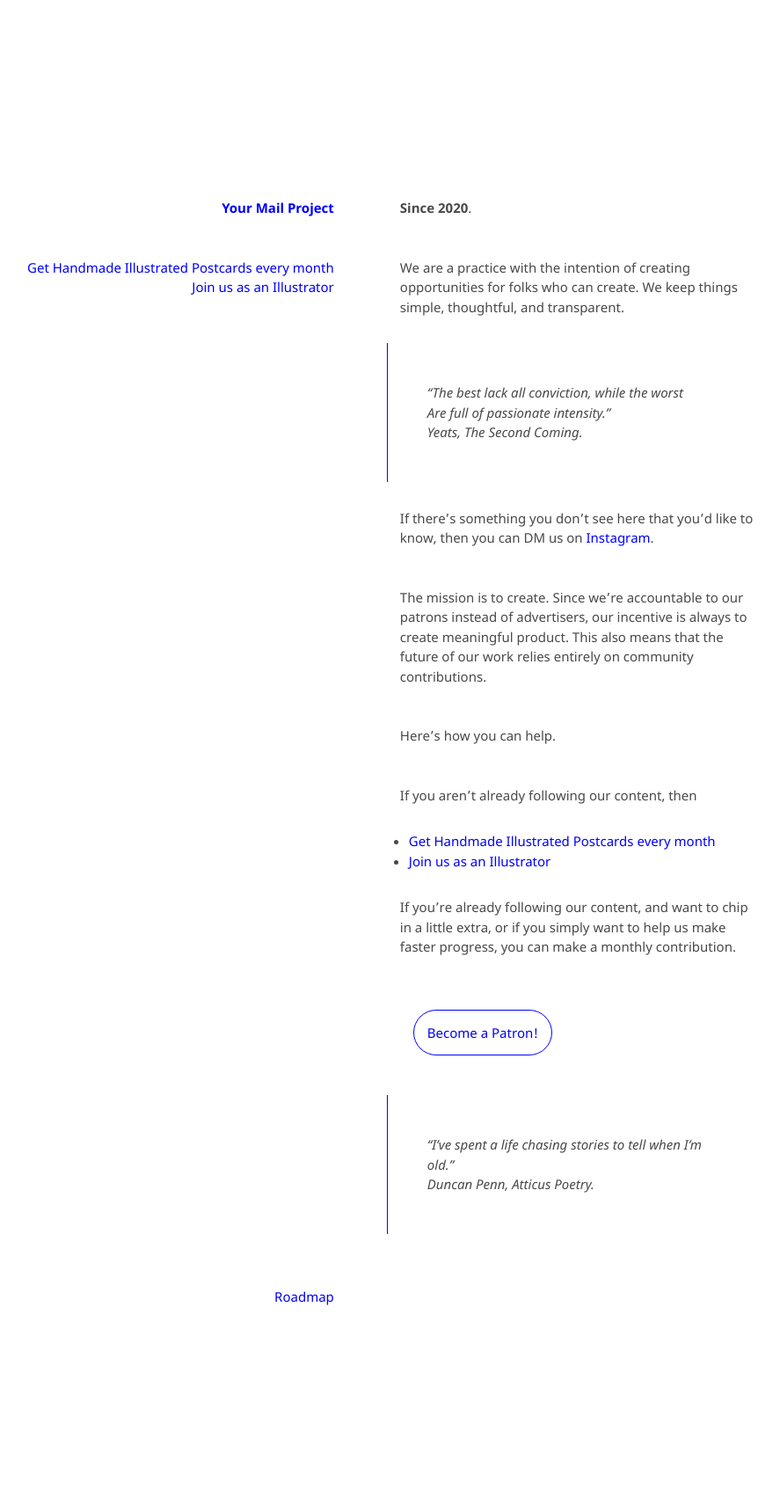
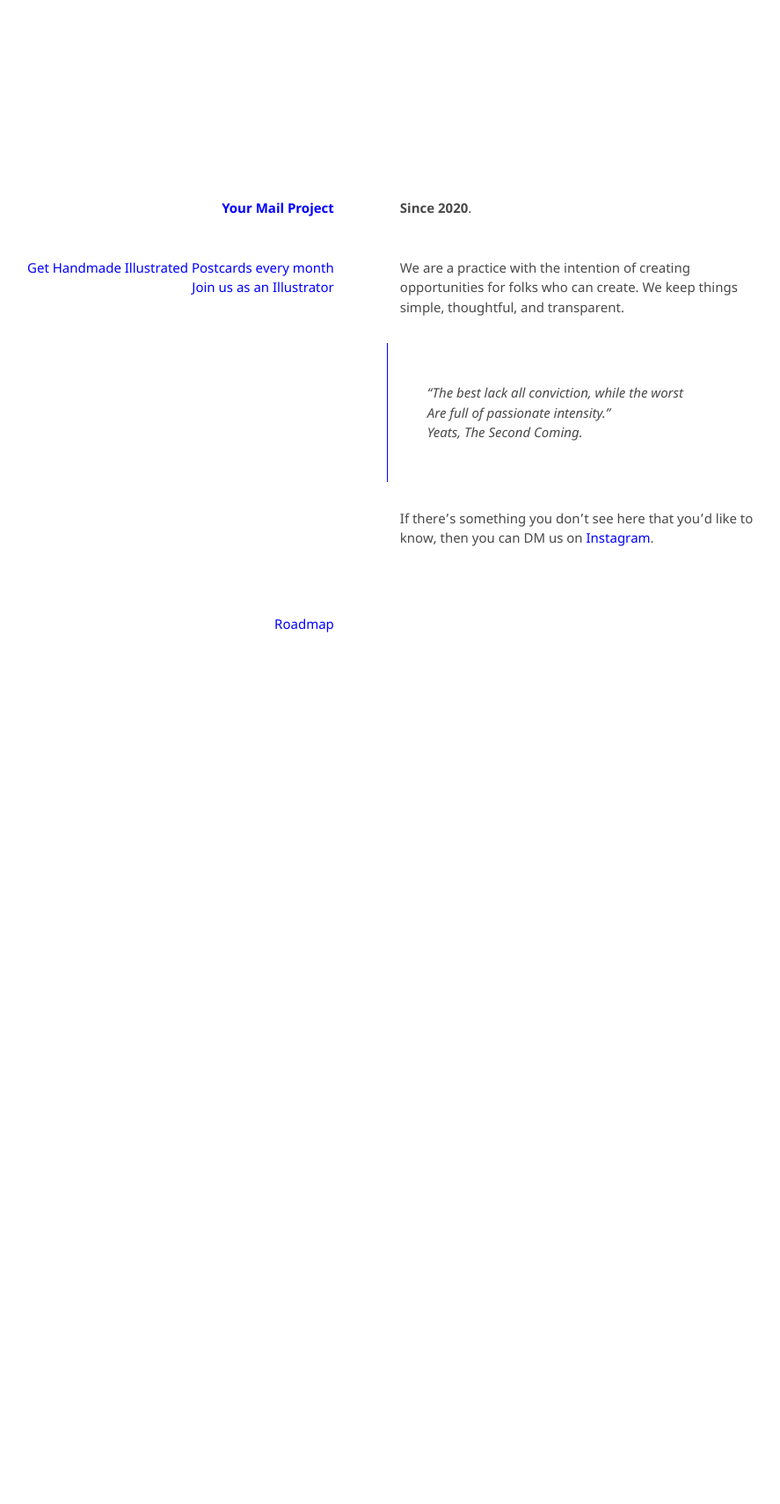
Before and after one commit to kvshvlin/yourmailproject, a Jekyll site: the page built from index.md, in a window 1280 px wide. Shown: the whole page at 88% size, without its empty margins (194-1081 px from the left). Built offline with Jekyll 4.4.1, drawn with Linux system fonts in a browser that asks for light colours; our own code applies the rules of GitHub Pages for plain Markdown files; after the commit the page ends 945 px from its top, so only the background shows below that.

Commit message:
Update index.md

```diff
--- a/index.md
+++ b/index.md
@@ -7,25 +7,3 @@ Are full of passionate intensity."
 > Yeats, The Second Coming.
 
 If there’s something you don’t see here that you’d like to know, then you can DM us on <a href="https://www.instagram.com/yourmailproject" target="_blank">Instagram</a>.
-
-The mission is to create. Since we're accountable to our patrons instead of advertisers, our incentive is always to create meaningful product. This also means that the future of our work relies entirely on community contributions.
-
-Here’s how you can help.
-
-If you aren't already following our content, then
-
-- <a href="https://kvshvlin.github.io/yourmailproject/getpostcards.html">Get Handmade Illustrated Postcards every month</a>
-- <a href="https://kvshvlin.github.io/yourmailproject/forartists.html">Join us as an Illustrator</a>
-
-If you’re already following our content, and want to chip in a little extra, or if you simply want to help us make faster progress, you can make a monthly contribution.
-
-<div class="roadmap-spacer-1"></div>
-
-<p>
-<a class="btn" href="https://www.patreon.com/kvshvl?fan_landing=true" target="_blank">Become a Patron!</a><br>
-</p>
-
-<div class="roadmap-spacer-2"></div>
-
-> “I've spent a life chasing stories to tell when I'm old.”
-> Duncan Penn, Atticus Poetry.
```
